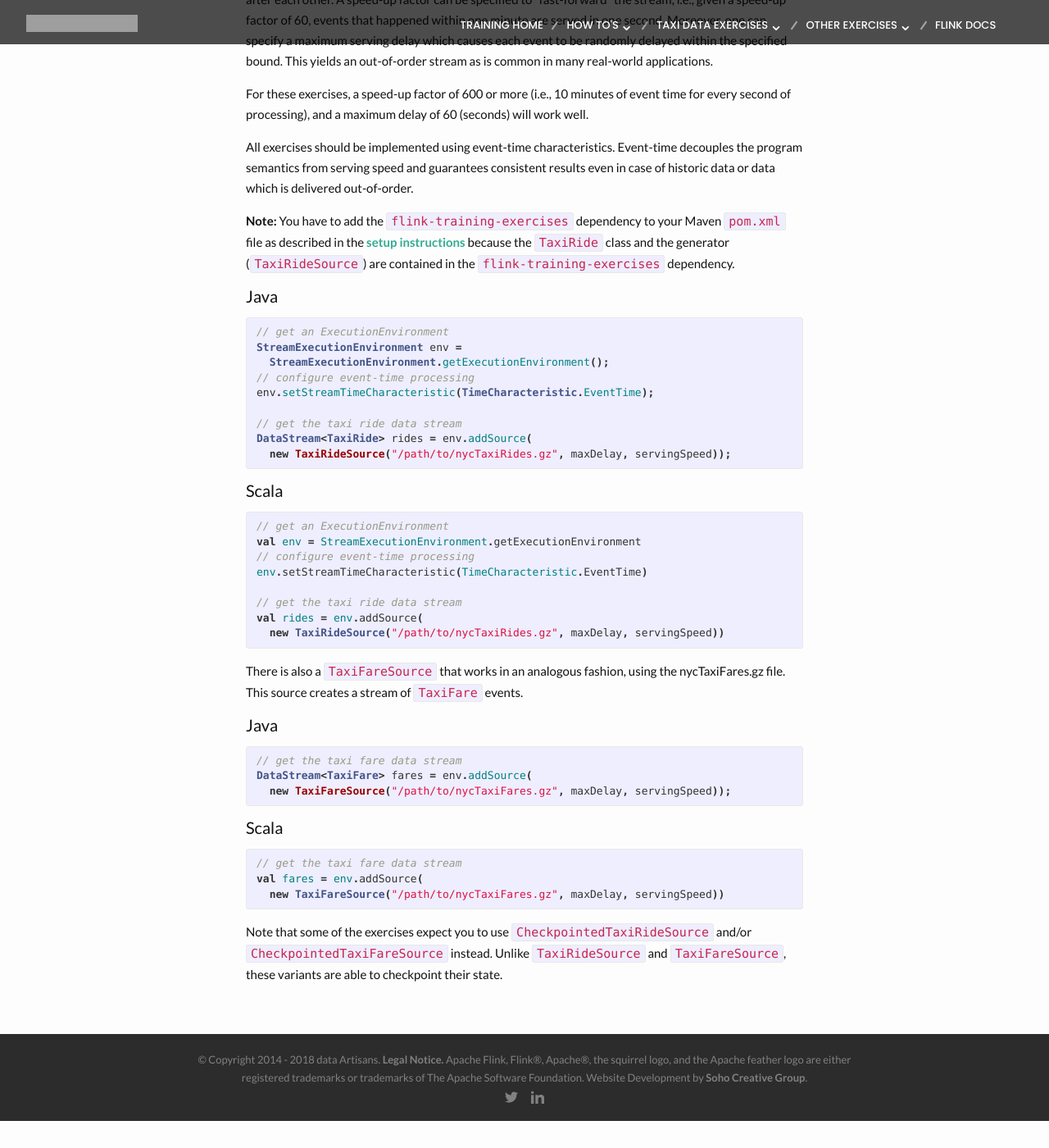
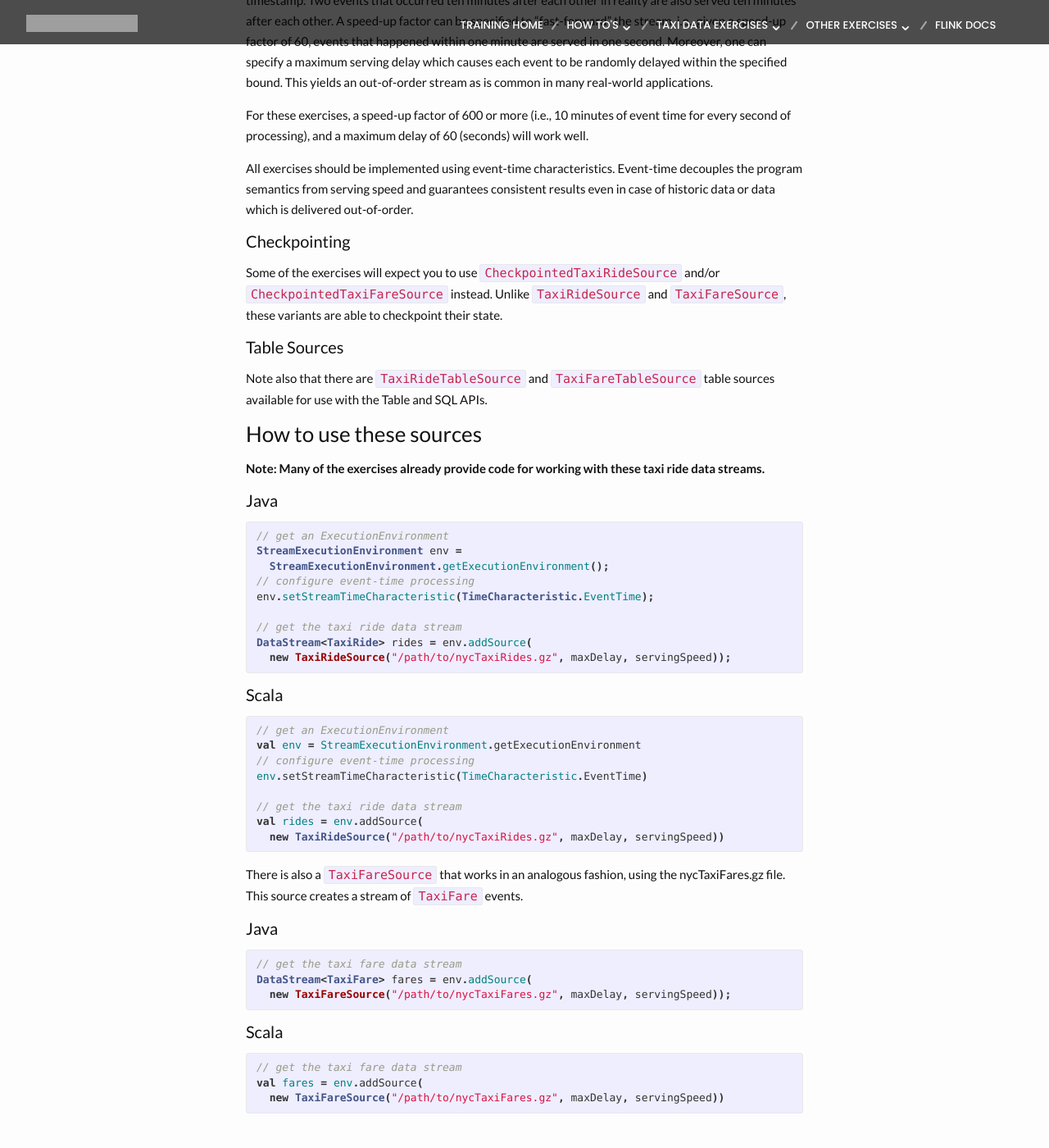
Before and after one commit to dataArtisans/flink-training-web, a Jekyll site: the page built from exercises/taxiData.md, in a window 1280 px wide and 1400 px high, scrolled down 1280 px. Shown: the whole window at 82% size. Built offline with Jekyll 4.4.1, drawn with Linux system fonts in a browser that asks for light colours; nearby versions of some CDN libraries; before the commit the page ends 2647 px from its top, so only the background shows below that; some of the changed text lies outside the part shown; grey boxes are pictures that could not be loaded.

Commit message:
updated the taxi data page

```diff
--- a/exercises/taxiData.md
+++ b/exercises/taxiData.md
@@ -55,7 +55,7 @@
 
 ### 3. Generate a Taxi Ride Data Stream in a Flink program
 
-We provide a Flink source function that reads a `.gz` file with taxi ride records and emits a stream of `TaxiRide` events. The source operates in [event-time]({{ site.docs }}/dev/event_time.html).
+We provide a Flink source function (`TaxiRideSource`) that reads a `.gz` file with taxi ride records and emits a stream of `TaxiRide` events. The source operates in [event-time]({{ site.docs }}/dev/event_time.html). There's an analogous source function (`TaxiFareSource`) for `TaxiFare` events.
 
 In order to generate the stream as realistically as possible, events are emitted proportional to their timestamp. Two events that occurred ten minutes after each other in reality are also served ten minutes after each other. A speed-up factor can be specified to "fast-forward" the stream, i.e., given a speed-up factor of 60, events that happened within one minute are served in one second. Moreover, one can specify a maximum serving delay which causes each event to be randomly delayed within the specified bound. This yields an out-of-order stream as is common in many real-world applications.
 
@@ -63,7 +63,17 @@
 
 All exercises should be implemented using event-time characteristics. Event-time decouples the program semantics from serving speed and guarantees consistent results even in case of historic data or data which is delivered out-of-order.
 
-**Note:** You have to add the `flink-training-exercises` dependency to your Maven `pom.xml` file as described in the [setup instructions]({{ site.baseurl }}/devEnvSetup.html) because the `TaxiRide` class and the generator (`TaxiRideSource`) are contained in the `flink-training-exercises` dependency.
+#### Checkpointing
+
+Some of the exercises will expect you to use `CheckpointedTaxiRideSource` and/or `CheckpointedTaxiFareSource` instead. Unlike `TaxiRideSource` and `TaxiFareSource`, these variants are able to checkpoint their state.
+
+#### Table Sources
+
+Note also that there are `TaxiRideTableSource` and `TaxiFareTableSource` table sources available for use with the Table and SQL APIs.
+
+### How to use these sources
+
+**Note: Many of the exercises already provide code for working with these taxi ride data streams.**
 
 #### Java
 
@@ -109,5 +119,3 @@
 val fares = env.addSource(
   new TaxiFareSource("/path/to/nycTaxiFares.gz", maxDelay, servingSpeed))
 {% endhighlight %}
-
-Note that some of the exercises expect you to use `CheckpointedTaxiRideSource` and/or `CheckpointedTaxiFareSource` instead. Unlike `TaxiRideSource` and `TaxiFareSource`, these variants are able to checkpoint their state.
```
